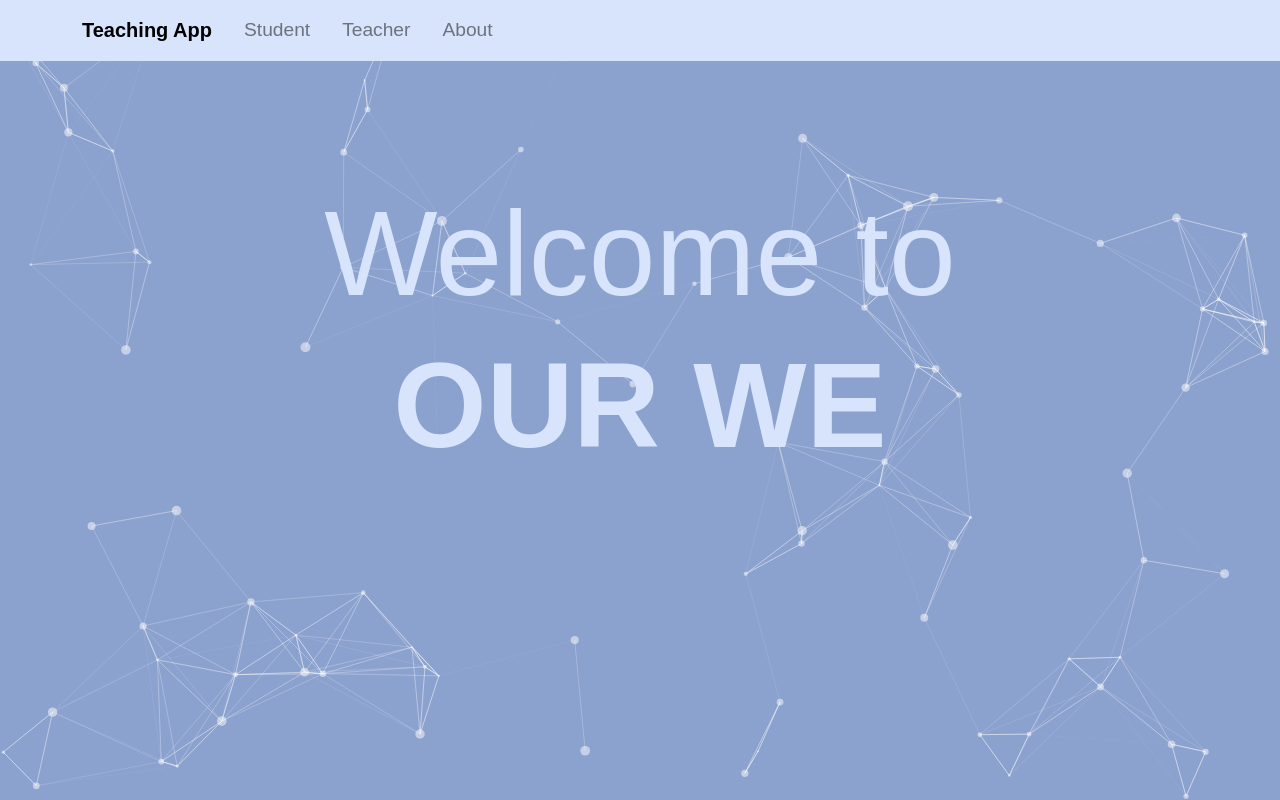
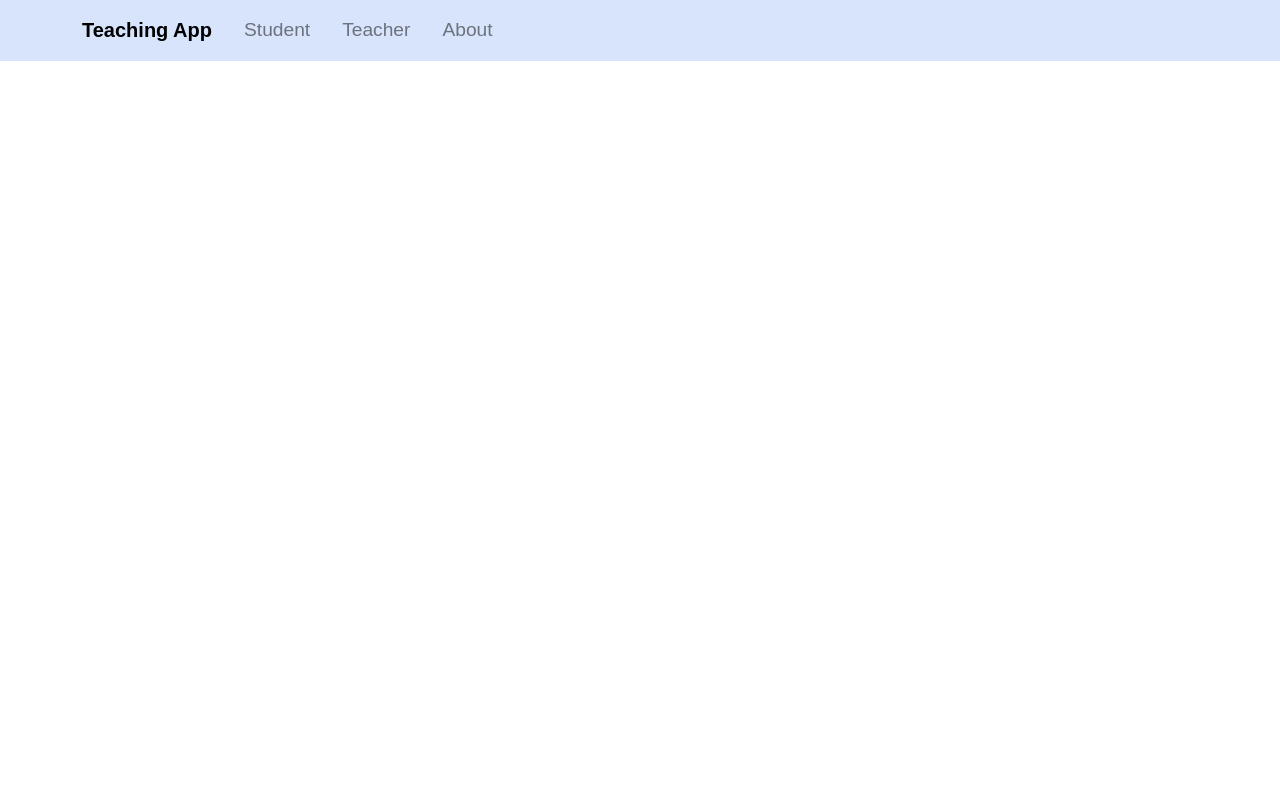
Before and after one commit to RickeyZh/ignitionhacks2023, a React (Create React App) app: page / in a window 1280 px wide. Built offline with nearby package versions, Linux system fonts and the light colour scheme.

Commit message:
fix home routing

```diff
--- a/src/App.js
+++ b/src/App.js
@@ -12,7 +12,7 @@
     <>
       <Navbar />
       <Routes>
-        <Route path="/" element={<Home />} />
+        <Route path="/ignitionhacks2023" element={<Home />} />
         <Route path="/teacher" element={<Teacher />} />
         <Route path="/student" element={<Student />} />
         <Route path="/about" element={<About />} />
```
